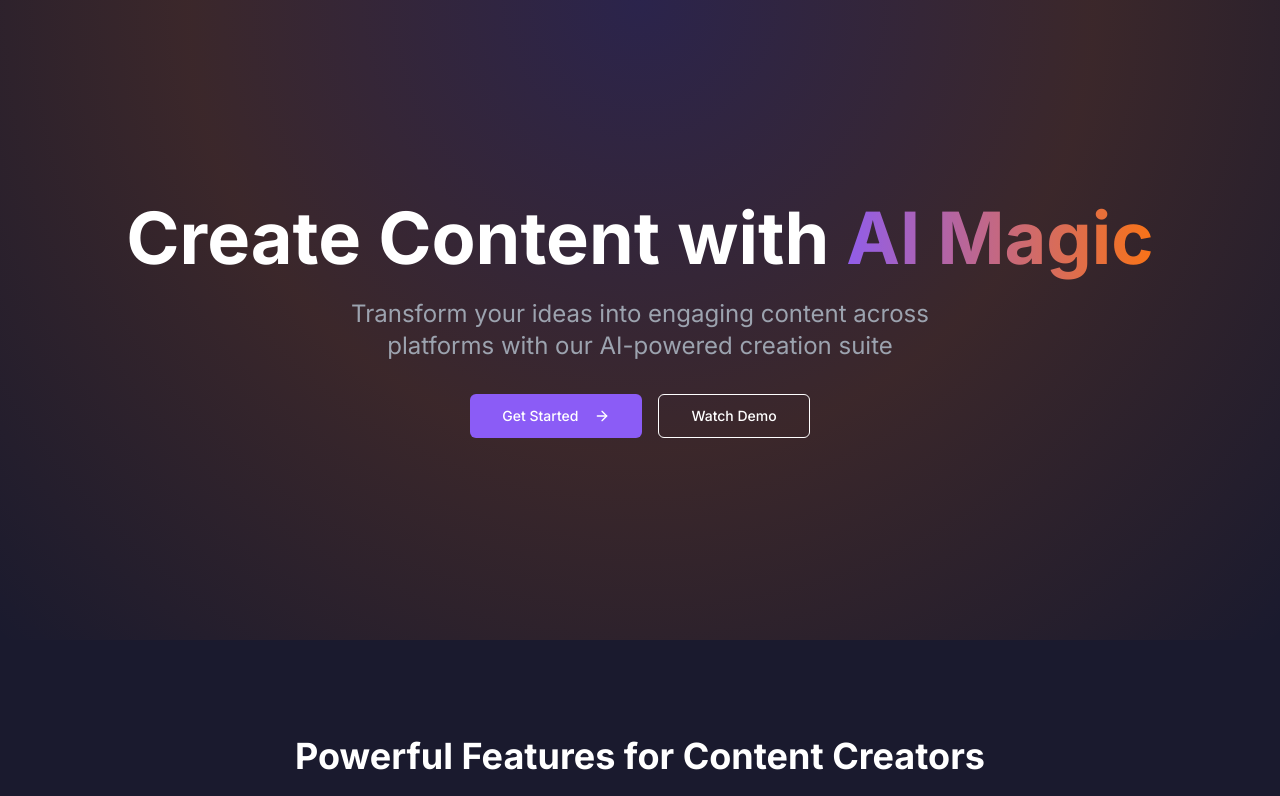
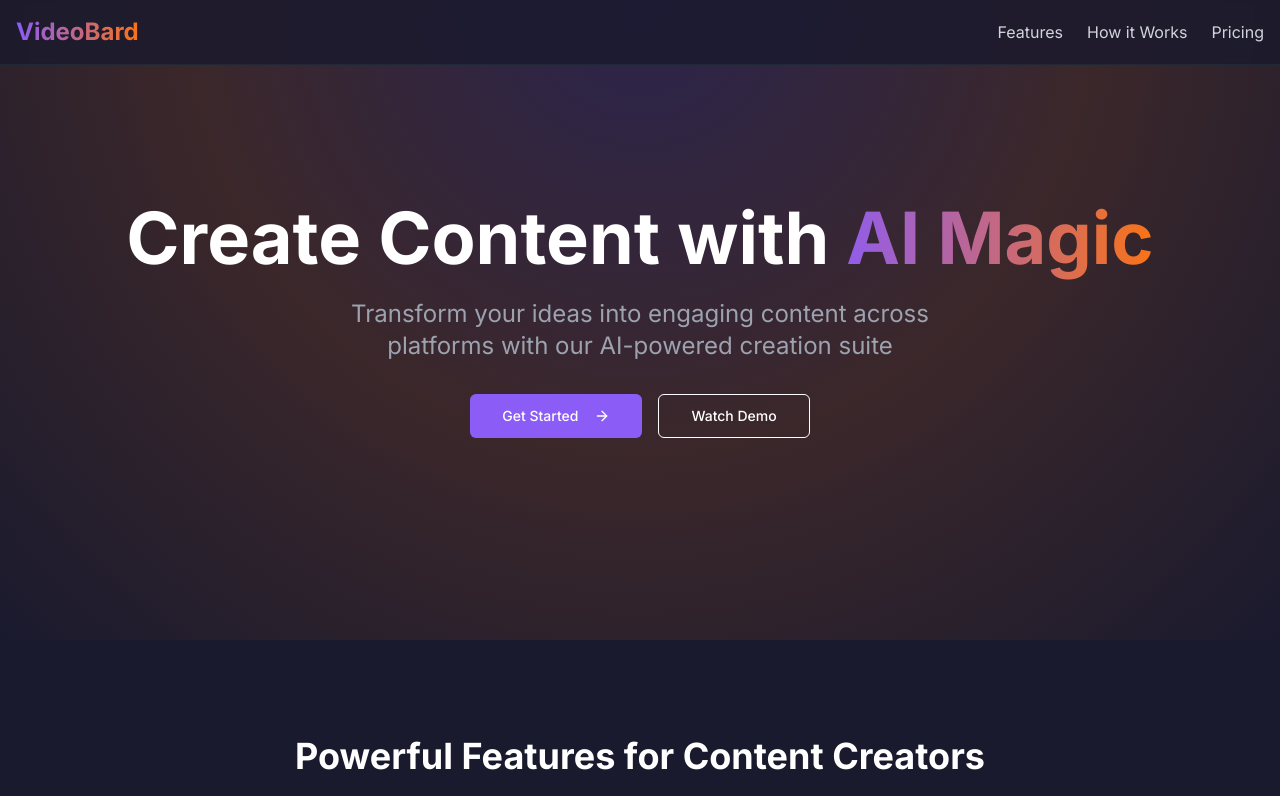
Before and after one commit to charan9832/video-bard, a React (Vite) app: page / in a window 1280 px wide. Shown: the top 796 px of the page. Built offline with nearby package versions, Linux system fonts and the light colour scheme.

Commit message:
Add header component
Adds a header component to the application.  No further details are provided about the implementation.

```diff
--- /dev/null
+++ b/src/components/Header.tsx
@@ -0,0 +1,61 @@
+
+import { Button } from "@/components/ui/button";
+import { useNavigate } from "react-router-dom";
+
+interface HeaderProps {
+  isAuthenticated?: boolean;
+  onSignOut?: () => void;
+}
+
+export const Header = ({ isAuthenticated, onSignOut }: HeaderProps) => {
+  const navigate = useNavigate();
+
+  return (
+    <header className="fixed top-0 w-full z-50 border-b border-gray-800 bg-[#1A1A2E]/80 backdrop-blur-sm">
+      <div className="container mx-auto px-4">
+        <div className="flex h-16 items-center justify-between">
+          <div className="flex items-center">
+            <a href="/" className="flex items-center space-x-2">
+              <span className="text-2xl font-bold bg-gradient-to-r from-primary to-secondary bg-clip-text text-transparent">
+                VideoBard
+              </span>
+            </a>
+          </div>
+
+          <nav className="hidden md:flex items-center space-x-6">
+            {isAuthenticated ? (
+              <>
+                <Button
+                  variant="ghost"
+                  className="text-gray-300 hover:text-white"
+                  onClick={() => navigate("/dashboard")}
+                >
+                  Dashboard
+                </Button>
+                <Button
+                  variant="ghost"
+                  className="text-gray-300 hover:text-white"
+                  onClick={onSignOut}
+                >
+                  Sign Out
+                </Button>
+              </>
+            ) : (
+              <>
+                <a href="#features" className="text-gray-300 hover:text-white">
+                  Features
+                </a>
+                <a href="#how-it-works" className="text-gray-300 hover:text-white">
+                  How it Works
+                </a>
+                <a href="#pricing" className="text-gray-300 hover:text-white">
+                  Pricing
+                </a>
+              </>
+            )}
+          </nav>
+        </div>
+      </div>
+    </header>
+  );
+};
--- a/src/pages/Index.tsx
+++ b/src/pages/Index.tsx
@@ -1,3 +1,4 @@
+
 import { useState } from "react";
 import { Hero } from "@/components/Hero";
 import { Features } from "@/components/Features";
@@ -6,6 +7,7 @@ import { Pricing } from "@/components/Pricing";
 import { Footer } from "@/components/Footer";
 import { AuthDialog } from "@/components/AuthDialog";
 import { ScriptCreator } from "@/components/ScriptCreator";
+import { Header } from "@/components/Header";
 
 const Index = () => {
   const [isAuthOpen, setIsAuthOpen] = useState(false);
@@ -17,12 +19,24 @@ const Index = () => {
     setIsAuthOpen(false);
   };
 
+  const handleSignOut = () => {
+    setIsAuthenticated(false);
+  };
+
   if (isAuthenticated) {
-    return <ScriptCreator />;
+    return (
+      <>
+        <Header isAuthenticated={isAuthenticated} onSignOut={handleSignOut} />
+        <div className="pt-16">
+          <ScriptCreator />
+        </div>
+      </>
+    );
   }
 
   return (
     <div className="min-h-screen">
+      <Header isAuthenticated={isAuthenticated} />
       <Hero onGetStarted={() => setIsAuthOpen(true)} />
       <Features />
       <HowItWorks />
```
